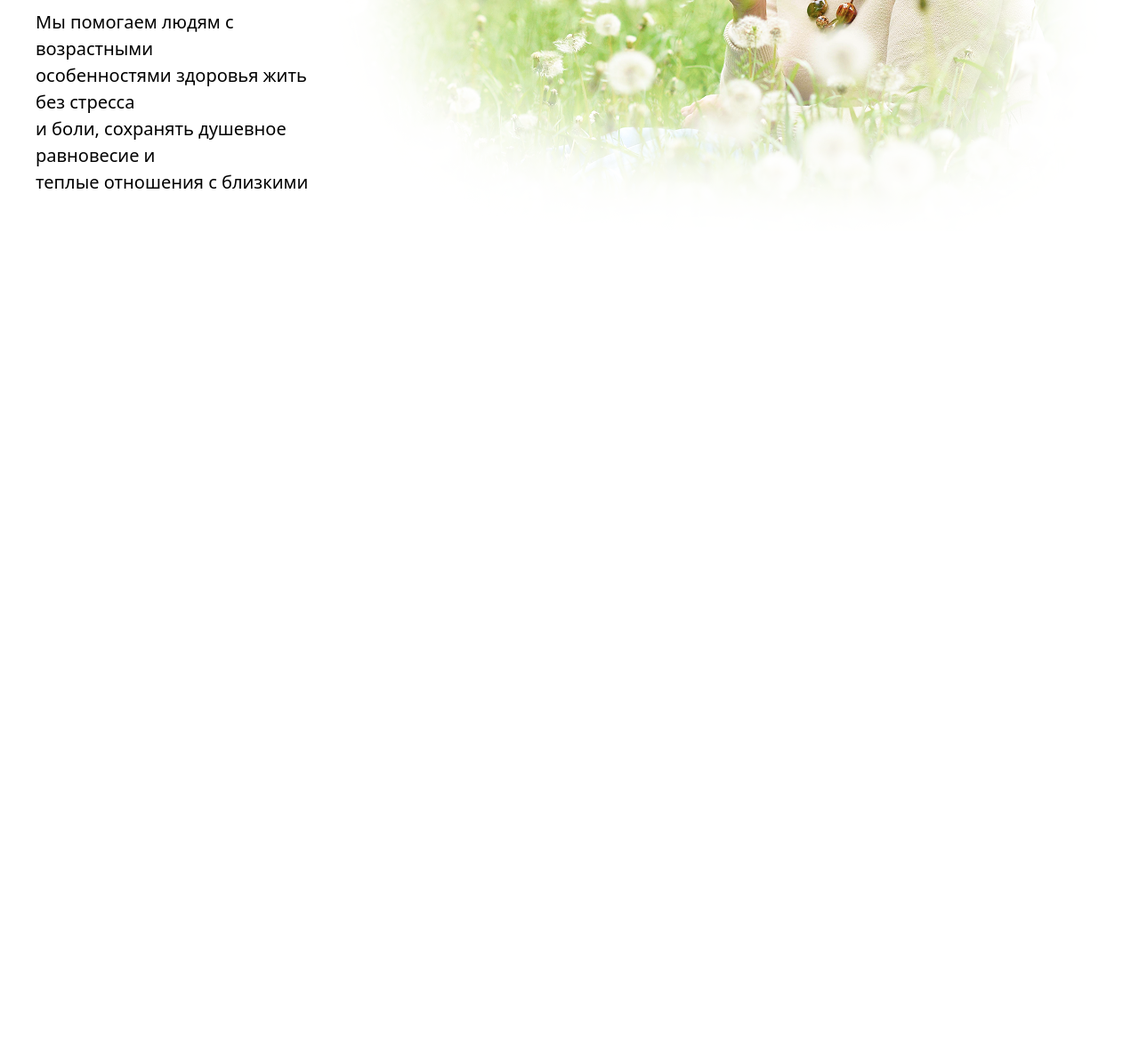
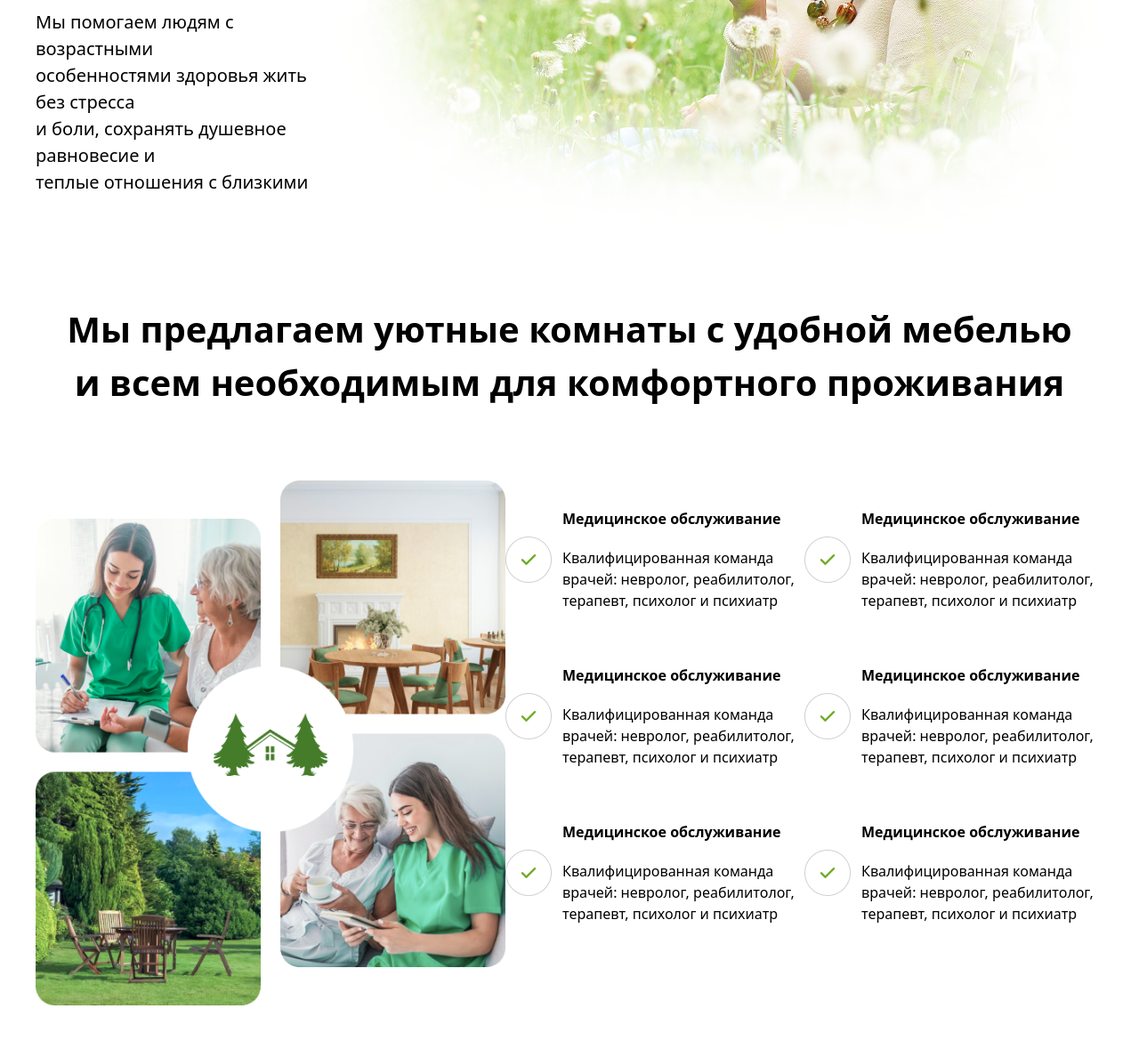
Before and after one commit to MuhammadsolehNusratzoda/third-project-in-git, a website: page src/index.html in a window 1280 px wide. Shown: the part 1261-2431 px from the top of the page at 89% size. Before the commit the page ends 1561 px from the top, so only its background shows below. Drawn offline with nearby package versions, Linux system fonts and the light colour scheme; files that its build step writes are made by us from their sources.

Commit message:
the div of designe is ready

```diff
--- a/src/index.html
+++ b/src/index.html
@@ -40,5 +40,61 @@
             <img src="./Image-01.png" alt="">
         </main>
     </header>
+    <div>
+        <div class="text-center p-10">
+            <h1 class="text-[40px] font-bold">Мы предлагаем уютные комнаты с удобной мебелью <br> и всем необходимым для комфортного проживания</h1>
+        </div>
+        <div class="flex justify-between items-center max-w-350 m-auto p-10">
+            <div>
+                <img src="./Дизайн.png" alt="">
+            </div>
+            <div>
+                <div class="w-84 flex items-center gap-3 mb-15">
+                    <img src="./Галочка.png" alt="">
+                    <div>
+                        <h1 class="font-bold mb-5">Медицинское  обслуживание</h1>
+                        <p>Квалифицированная команда врачей: невролог, реабилитолог, терапевт, психолог и психиатр</p>
+                    </div>
+                </div>
+                <div class="w-84 flex items-center gap-3 mb-15">
+                    <img src="./Галочка.png" alt="">
+                    <div>
+                        <h1 class="font-bold mb-5">Медицинское  обслуживание</h1>
+                        <p>Квалифицированная команда врачей: невролог, реабилитолог, терапевт, психолог и психиатр</p>
+                    </div>
+                </div>
+                <div class="w-84 flex items-center gap-3 mb-15">
+                    <img src="./Галочка.png" alt="">
+                    <div>
+                        <h1 class="font-bold mb-5">Медицинское  обслуживание</h1>
+                        <p>Квалифицированная команда врачей: невролог, реабилитолог, терапевт, психолог и психиатр</p>
+                    </div>
+                </div>
+            </div>
+            <div>
+                <div class="w-84 flex items-center gap-3 mb-15">
+                    <img src="./Галочка.png" alt="">
+                    <div>
+                        <h1 class="font-bold mb-5">Медицинское  обслуживание</h1>
+                        <p>Квалифицированная команда врачей: невролог, реабилитолог, терапевт, психолог и психиатр</p>
+                    </div>
+                </div>
+                <div class="w-84 flex items-center gap-3 mb-15">
+                    <img src="./Галочка.png" alt="">
+                    <div>
+                        <h1 class="font-bold mb-5">Медицинское  обслуживание</h1>
+                        <p>Квалифицированная команда врачей: невролог, реабилитолог, терапевт, психолог и психиатр</p>
+                    </div>
+                </div>
+                <div class="w-84 flex items-center gap-3 mb-15">
+                    <img src="./Галочка.png" alt="">
+                    <div>
+                        <h1 class="font-bold mb-5">Медицинское  обслуживание</h1>
+                        <p>Квалифицированная команда врачей: невролог, реабилитолог, терапевт, психолог и психиатр</p>
+                    </div>
+                </div>
+            </div>
+        </div>
+    </div>
 </body>
 </html>
```
Also changed, not shown: src/Галочка.png (added).
